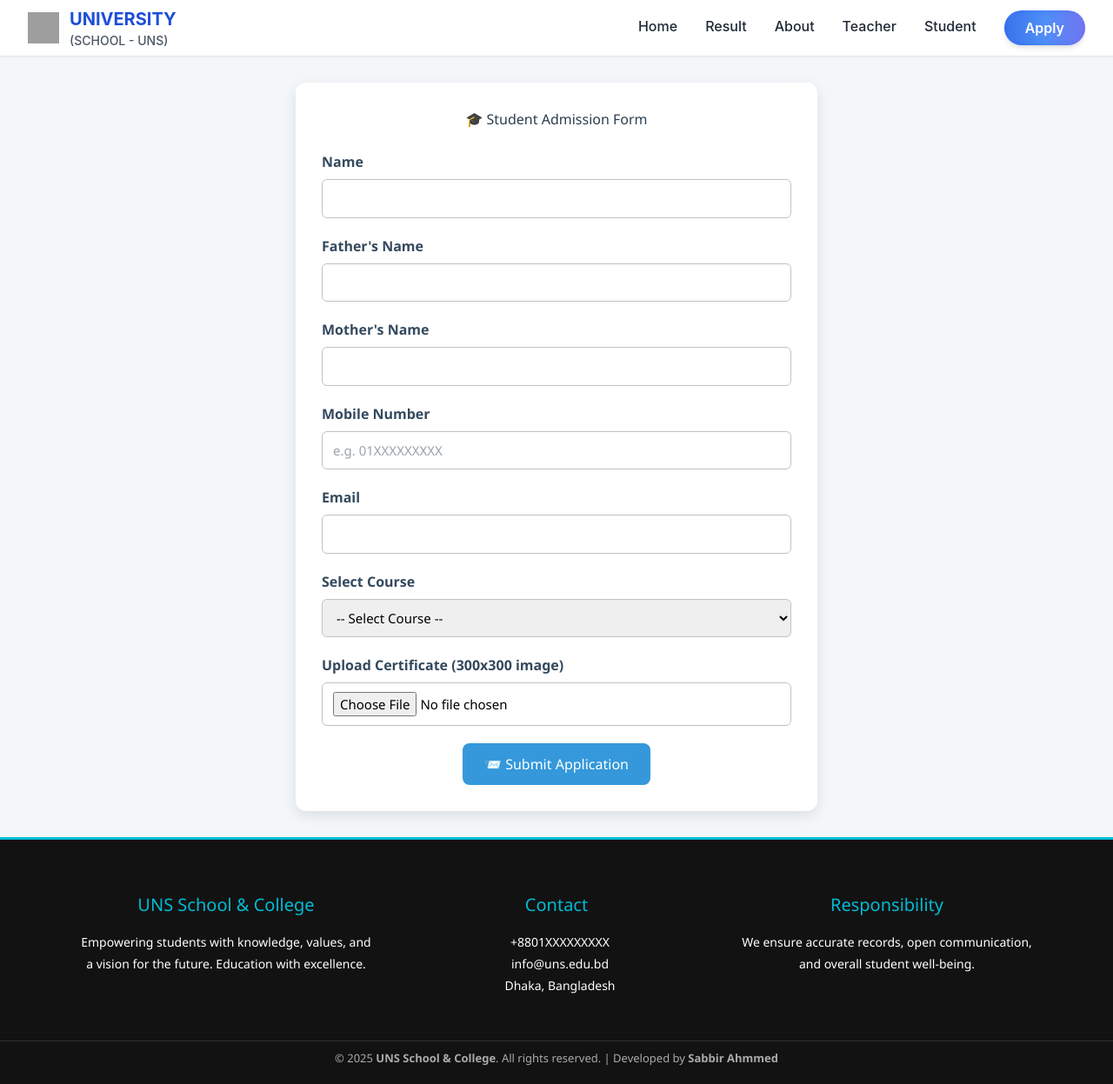
After one commit to SabbirAhmmed8242/ShoolWebsite, a Django app: page /couse-apply/ in a window 1280 px wide. The commit adds this page. Shown: the whole page at 87% size. Run offline with Django 5.2, Linux system fonts and the light colour scheme; some libraries are stand-ins or nearby versions; grey boxes are pictures that could not be loaded.

Commit message:
HomePage and StudentSide updated

```diff
--- a/SchoolWebsite/urls.py
+++ b/SchoolWebsite/urls.py
@@ -6,6 +6,7 @@ from .import views
 urlpatterns = [
     path('admin/', admin.site.urls),
     path('', views.home, name='Home'),
+    path('couse-apply/', views.couse_apply, name = 'apply-course'),
     path('apply/', views.Apply_student, name='NewApply'),
     path('students/', include('Students.urls')),
     path('teachers/', include('Teachers.urls')),
--- a/SchoolWebsite/views.py
+++ b/SchoolWebsite/views.py
@@ -5,6 +5,9 @@ from Teachers.models import TeacherDatas,NewApplyStudent
 def home(request):
     teacherData = TeacherDatas.objects.all()
     return render(request , 'Home.html',{'Teachers':teacherData})
+
+def couse_apply(request):
+    return render(request, 'CourseApplyForm.html')
 
 def Apply_student(request):
     Succes=''
--- a/Students/views.py
+++ b/Students/views.py
@@ -4,9 +4,14 @@ from django.http import HttpResponse
 from django.contrib.auth.hashers import check_password,make_password
 from Results.models import ClassEightResults,ClassSevenResults,ClassNineResults,ClassSixResults,ClassTenResults
 from django.views.generic import ListView,CreateView
+import pandas as pd
 
 
 def Student(request):
+    if 'student_id' in request.session:
+        return redirect('st-dashbord')
+    if 'teacher_login' in request.session:
+        return redirect('th-dashbord')
     return render(request, 'Student.html')
 
 def student_login(request):
--- /dev/null
+++ b/templates/Forms/CourseApplyForm.html
@@ -0,0 +1,172 @@
+{% extends "allUserNavbar.html" %}
+{% block title %}Apply Now{% endblock title %}
+{% block content %}
+
+<div class="apply-form-wrapper">
+    <div class="apply-form">
+        <h2>🎓 Student Admission Form</h2>
+        <form method="POST" enctype="multipart/form-data">
+            {% csrf_token %}
+            <div class="form-group">
+                <label>Name</label>
+                <input type="text" name="name" required>
+            </div>
+
+            <div class="form-group">
+                <label>Father's Name</label>
+                <input type="text" name="father" required>
+            </div>
+
+            <div class="form-group">
+                <label>Mother's Name</label>
+                <input type="text" name="mother" required>
+            </div>
+
+            <div class="form-group">
+                <label>Mobile Number</label>
+                <input type="tel" name="mobile" required pattern="[0-9]{11}" placeholder="e.g. 01XXXXXXXXX">
+            </div>
+
+            <div class="form-group">
+                <label>Email</label>
+                <input type="email" name="email" required>
+            </div>
+
+            <div class="form-group">
+                <label>Select Course</label>
+                <select name="course" id="course" onchange="updateSubjects()" required>
+                    <option value="">-- Select Course --</option>
+                    <option value="Science">Science</option>
+                    <option value="Commerce">Commerce</option>
+                    <option value="Business">Business Studies</option>
+                    <option value="Humanities">Humanities</option>
+                    <option value="ICT">ICT</option>
+                    <option value="Islamic">Islamic Studies</option>
+                </select>
+            </div>
+
+            <div class="form-group" id="subject-div" style="display: none;">
+                <label>Select Subject</label>
+                <select name="subject" id="subject">
+                    <option value="">-- Select Subject --</option>
+                </select>
+            </div>
+
+            <div class="form-group">
+                <label>Upload Certificate (300x300 image)</label>
+                <input type="file" name="certificate" accept="image/*" required>
+            </div>
+
+            <div class="form-submit">
+                <button type="submit">📨 Submit Application</button>
+            </div>
+        </form>
+    </div>
+</div>
+
+<script>
+    const subjects = {
+        Science: ["Physics", "Chemistry", "Biology", "Higher Math"],
+        Commerce: ["Accounting", "Finance", "Management"],
+        Business: ["Marketing", "Banking", "Economics"],
+        Humanities: ["History", "Civics", "Geography"],
+        ICT: ["Computer Basics", "Networking", "Programming"],
+        Islamic: ["Quran", "Hadith", "Fiqh"]
+    };
+
+    function updateSubjects() {
+        const course = document.getElementById("course").value;
+        const subjectDiv = document.getElementById("subject-div");
+        const subjectSelect = document.getElementById("subject");
+
+        subjectSelect.innerHTML = '<option value="">-- Select Subject --</option>';
+
+        if (subjects[course]) {
+            subjects[course].forEach(function(subject) {
+                const option = document.createElement("option");
+                option.value = subject;
+                option.text = subject;
+                subjectSelect.appendChild(option);
+            });
+            subjectDiv.style.display = "block";
+        } else {
+            subjectDiv.style.display = "none";
+        }
+    }
+</script>
+
+<style>
+    /* Scoped styles only for .apply-form-wrapper */
+
+    .apply-form-wrapper {
+        display: flex;
+        justify-content: center;
+        padding: 30px 15px;
+        background: #f4f7fa;
+    }
+
+    .apply-form {
+        background-color: #ffffff;
+        padding: 30px;
+        max-width: 600px;
+        width: 100%;
+        border-radius: 12px;
+        box-shadow: 0 5px 15px rgba(0, 0, 0, 0.1);
+        font-family: 'Segoe UI', sans-serif;
+    }
+
+    .apply-form h2 {
+        text-align: center;
+        color: #2c3e50;
+        margin-bottom: 25px;
+    }
+
+    .form-group {
+        margin-bottom: 20px;
+    }
+
+    .form-group label {
+        display: block;
+        font-weight: 600;
+        margin-bottom: 8px;
+        color: #34495e;
+    }
+
+    .form-group input,
+    .form-group select {
+        width: 100%;
+        padding: 10px 12px;
+        font-size: 15px;
+        border-radius: 6px;
+        border: 1px solid #bdc3c7;
+        transition: 0.3s ease;
+    }
+
+    .form-group input:focus,
+    .form-group select:focus {
+        border-color: #2980b9;
+        outline: none;
+        box-shadow: 0 0 5px rgba(41, 128, 185, 0.3);
+    }
+
+    .form-submit {
+        text-align: center;
+    }
+
+    .form-submit button {
+        background-color: #3498db;
+        color: #fff;
+        padding: 12px 25px;
+        font-size: 16px;
+        border: none;
+        border-radius: 8px;
+        cursor: pointer;
+        transition: background-color 0.3s ease;
+    }
+
+    .form-submit button:hover {
+        background-color: #2c80b4;
+    }
+</style>
+
+{% endblock content %}
--- a/templates/Student/Student.html
+++ b/templates/Student/Student.html
@@ -17,7 +17,6 @@
         </div>
       </div>
     </div>
-
     <!-- Apply Card -->
     <div class="col">
       <div class="card h-100 shadow-sm border-0">
--- a/templates/footer/footer.html
+++ b/templates/footer/footer.html
@@ -1,44 +1,76 @@
 <style>
-    footer h5 {
-      font-weight: 600;
-    }
+.footer {
+    background-color: #121212;
+    color: #ffffff;
+    padding: 40px 0 20px;
+    font-family: 'Segoe UI', sans-serif;
+    border-top: 3px solid #00bcd4;
+}
 
-    footer p, footer small {
-      font-size: 0.9rem;
-    }
+.footer-container {
+    display: flex;
+    justify-content: space-between;
+    flex-wrap: wrap;
+    max-width: 1200px;
+    margin: auto;
+    padding: 0 30px;
+}
+
+.footer-section {
+    flex: 1;
+    margin: 20px;
+    min-width: 250px;
+}
+
+.footer-section h2 {
+    font-size: 20px;
+    margin-bottom: 15px;
+    color: #00bcd4;
+    position: relative;
+}
+
+.footer-section p {
+    font-size: 14px;
+    line-height: 1.8;
+}
+
+.footer-section i {
+    margin-right: 8px;
+    color: #00bcd4;
+}
+
+.footer-bottom {
+    text-align: center;
+    margin-top: 30px;
+    font-size: 13px;
+    border-top: 1px solid #333;
+    padding-top: 10px;
+    color: #aaaaaa;
+}
+
 </style>
 
-<!-- Footer -->
-<footer class="bg-dark text-white pt-4 pb-3 mt-5">
-  <div class="container">
-    <div class="row">
-
-      <!-- School Name -->
-      <div class="col-md-4 mb-3">
-        <h5>UNS School & College</h5>
-        <p>Shaping the future with quality education.</p>
-      </div>
-
-      <!-- Contact Info -->
-      <div class="col-md-4 mb-3">
-        <h5>Contact Info</h5>
-        <p><i class="bi bi-telephone"></i> Phone: +8801XXXXXXXXX</p>
-        <p><i class="bi bi-envelope"></i> Email: info@uns.edu.bd</p>
-      </div>
-
-      <!-- Responsibility -->
-      <div class="col-md-4 mb-3">
-        <h5>Responsibility</h5>
-        <p>We ensure accurate academic records, proper communication, and student welfare at every step.</p>
-      </div>
-
+<footer class="footer">
+  <div class="footer-container">
+    <div class="footer-section about">
+      <h2>UNS School & College</h2>
+      <p>Empowering students with knowledge, values, and a vision for the future. Education with excellence.</p>
     </div>
 
-    <hr class="bg-white">
+    <div class="footer-section contact">
+      <h2>Contact</h2>
+      <p><i class="fas fa-phone-alt"></i> +8801XXXXXXXXX</p>
+      <p><i class="fas fa-envelope"></i> info@uns.edu.bd</p>
+      <p><i class="fas fa-map-marker-alt"></i> Dhaka, Bangladesh</p>
+    </div>
 
-    <!-- Bottom -->
-    <div class="text-center">
-      <small>&copy; 2025 UNS School & College. All rights reserved. | Developed by <strong>Sabbir Ahmmed</strong></small>
+    <div class="footer-section responsibility">
+      <h2>Responsibility</h2>
+      <p>We ensure accurate records, open communication, and overall student well-being.</p>
     </div>
   </div>
+
+  <div class="footer-bottom">
+    &copy; 2025 <strong>UNS School & College</strong>. All rights reserved. | Developed by <strong>Sabbir Ahmmed</strong>
+  </div>
 </footer>
```
Also changed, not shown: templates/Home.html (+60 -7 lines), db.sqlite3, 1 other file.
